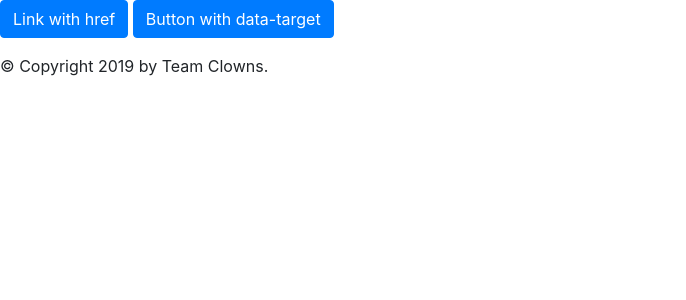
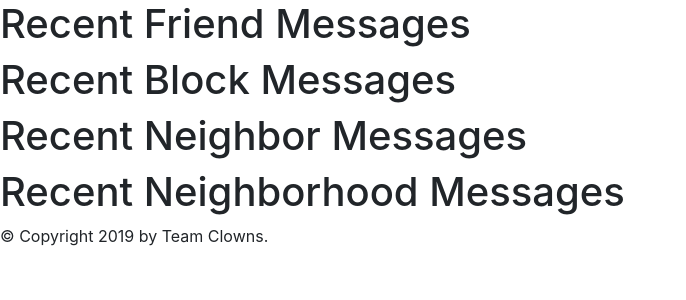
Before and after one commit to theodorehadges/social-network-for-neighborhoods, a Flask app: template templates/feeds.html in a window 1280 px wide. Shown: the part 56-356 px from the top of the page, without its empty margins (0-686 px from the left). Run offline with Flask 2, Linux system fonts and the light colour scheme; the template is opened without the code that fills it, so the values that code supplies are empty; parts of the project's set-up code (start-up, migrations or seed data) failed here and were passed over; some libraries are stand-ins or nearby versions.

Commit message:
Add feeds page which shows top 2 recent messages from each category with unique threadIDs

```diff
--- a/app.py
+++ b/app.py
@@ -47,9 +47,20 @@ def index_page():
 @app.route('/feeds')
 @login_required
 def feeds():
-    friend_thread = get_thread_friend_unread(current_user.id)
-    messages_by_thread = make_thread_message_into_thread(friend_thread)
-    return "yay"
+    current_user.id = 4 # for debugging
+    #friend_thread = get_thread_friend_unread(current_user.id)
+    #messages_by_thread = make_thread_message_into_thread(friend_thread)
+    friend_messages = get_recent_friend_messages(current_user.id)
+    neighbor_messages = get_recent_neighbor_messages(current_user.id)
+    neighborhood_messages = get_recent_neighbor_messages(current_user.id)
+    block_messages = get_recent_block_messages(current_user.id)
+
+    return render_template("feeds.html", friend_messages=friend_messages,
+            neighbor_messages=neighbor_messages,
+            neighborhood_messages=neighborhood_messages,
+            block_messages=block_messages)
+
+    #return "yay"
 
 
 @app.route('/thread', methods=['GET', 'POST'])
@@ -83,10 +94,8 @@ def search():
         search_text = form.search_text.data
         search_results = search_threads(current_user.id, search_type, search_text)
         print(search_results)
-        return render_template("search_results.html", search_results=search_results)
+        return render_template("display_threads.html", threads=search_results)
     return render_template("search.html", tform=form)
-
-
 
 
 
@@ -156,6 +165,7 @@ def validate_user(username, password):
     return False
 
 
+
 @app.route("/logout")
 @login_required
 def logout():
--- a/templates/feeds.html
+++ b/templates/feeds.html
@@ -1,20 +1,28 @@
 {% extends "layout.html" %}
-{% block title %}Index{% endblock %}
 {% block head %}
   {{ super() }}
 {% endblock %}
 {% block content %}
-<p>
-  <a class="btn btn-primary" data-toggle="collapse" href="#collapseExample" role="button" aria-expanded="false" aria-controls="collapseExample">
-    Link with href
-  </a>
-  <button class="btn btn-primary" type="button" data-toggle="collapse" data-target="#collapseExample" aria-expanded="false" aria-controls="collapseExample">
-    Button with data-target
-  </button>
-</p>
-<div class="collapse" id="collapseExample">
-  <div class="card card-body">
-    Anim pariatur cliche reprehenderit, enim eiusmod high life accusamus terry richardson ad squid. Nihil anim keffiyeh helvetica, craft beer labore wes anderson cred nesciunt sapiente ea proident.
-  </div>
-</div>
+{% from "_formhelpers.html" import render_field %}
+<h1>Recent Friend Messages</h1>
+{% for friend_message in friend_messages %}
+<p><a href="/thread/{{friend_message[0]}}">{{ friend_message[1] }}</a></p>
+{% endfor %}
+
+<h1>Recent Block Messages</h1>
+{% for block_message in block_messages %}
+<p><a href="/thread/{{block_message[0]}}">{{ block_message[1] }}</a></p>
+{% endfor %}
+
+<h1>Recent Neighbor Messages</h1>
+{% for neighbor_message in neighbor_messages %}
+<p><a href="/thread/{{neighbor_message[0]}}">{{ neighbor_message[1] }}</a></p>
+{% endfor %}
+
+<h1>Recent Neighborhood Messages</h1>
+{% for neighborhood_message in neighborhood_messages %}
+<p><a href="/thread/{{neighborhood_message[0]}}">{{ neighborhood_message[1] }}</a></p>
+{% endfor %}
+
+
 {% endblock %}
```
Also changed, not shown: models.py (+57 -0 lines).
